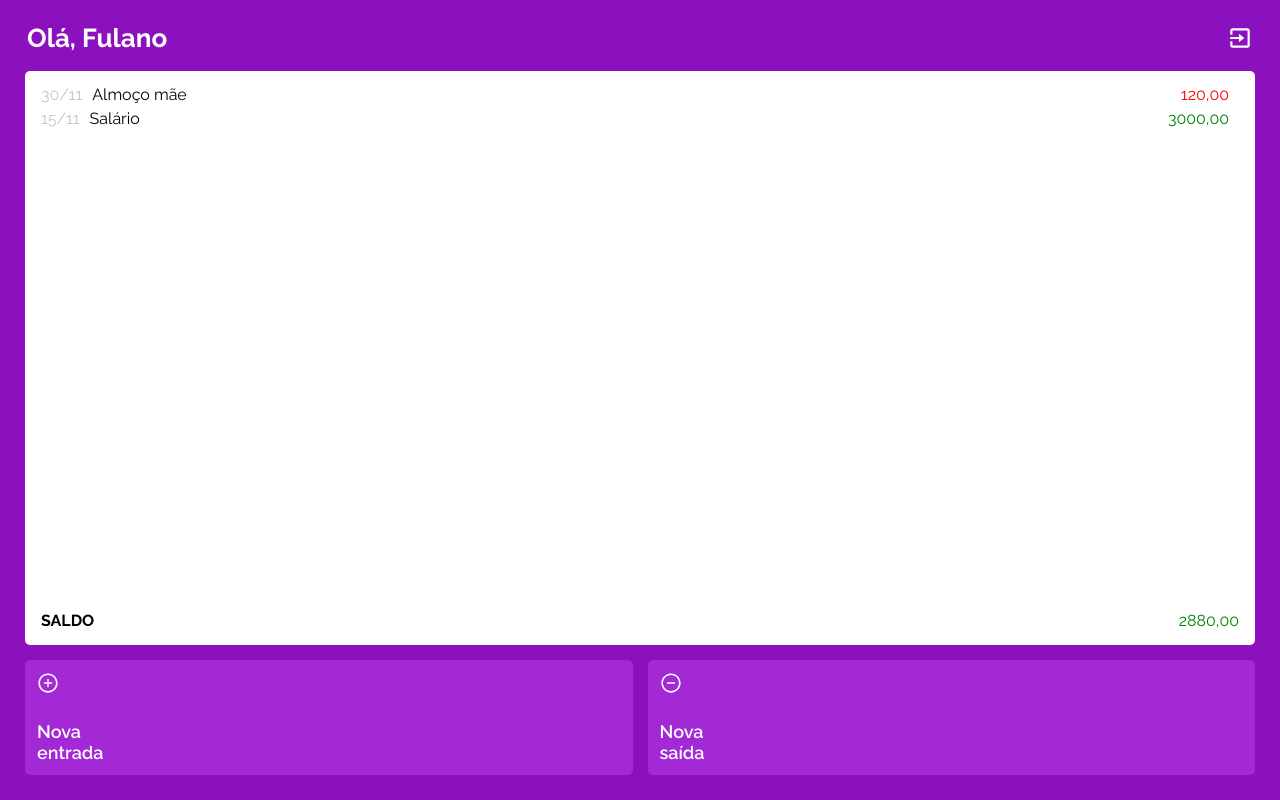
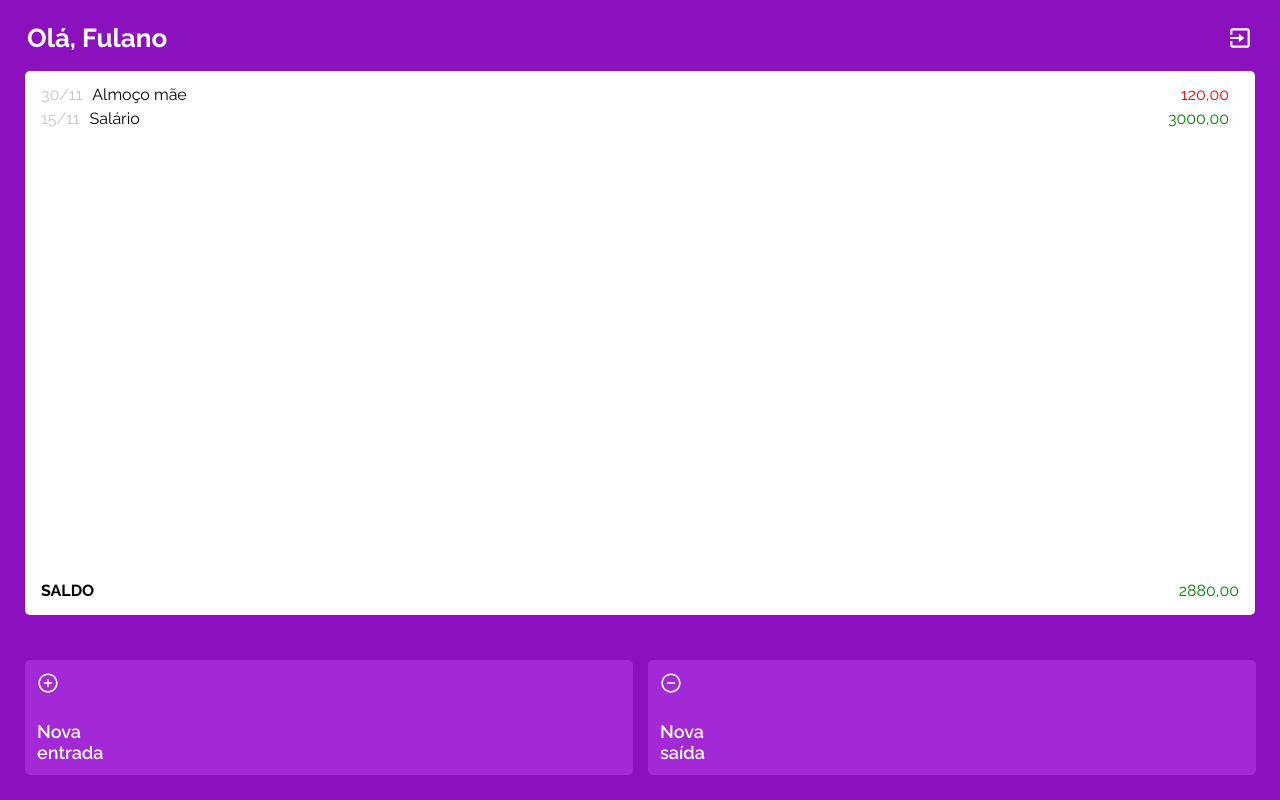
Before and after one commit to CauaYves/My-Whallet, a React (Create React App) app: page /home in a window 1280 px wide. Built offline with nearby package versions, Linux system fonts and the light colour scheme; a web font is replaced by a local one.

Commit message:
button transation fix

```diff
--- a/src/pages/HomePage.js
+++ b/src/pages/HomePage.js
@@ -1,6 +1,7 @@
 import styled from "styled-components"
 import { BiExit } from "react-icons/bi"
 import { AiOutlineMinusCircle, AiOutlinePlusCircle } from "react-icons/ai"
+import { Link } from "react-router-dom"
 
 export default function HomePage() {
   return (
@@ -37,14 +38,20 @@ export default function HomePage() {
 
 
       <ButtonsContainer>
+          <Link to="/nova-transacao/:tipo">
             <button>
               <AiOutlinePlusCircle />
               <p>Nova <br /> entrada</p>
             </button>
+          </Link>
+
+          <Link to="/nova-transacao/:tipo">
             <button>
               <AiOutlineMinusCircle />
               <p>Nova <br />saída</p>
             </button>
+          </Link>
+
       </ButtonsContainer>
 
     </HomeContainer>
@@ -90,7 +97,7 @@ const ButtonsContainer = styled.section`
   gap: 15px;
 
   button {
-    width: 50%;
+    width: calc(50vw - 32px);
     height: 115px;
     font-size: 22px;
     text-align: left;
```
Lines whose indentation alone changed are shown as unchanged.
